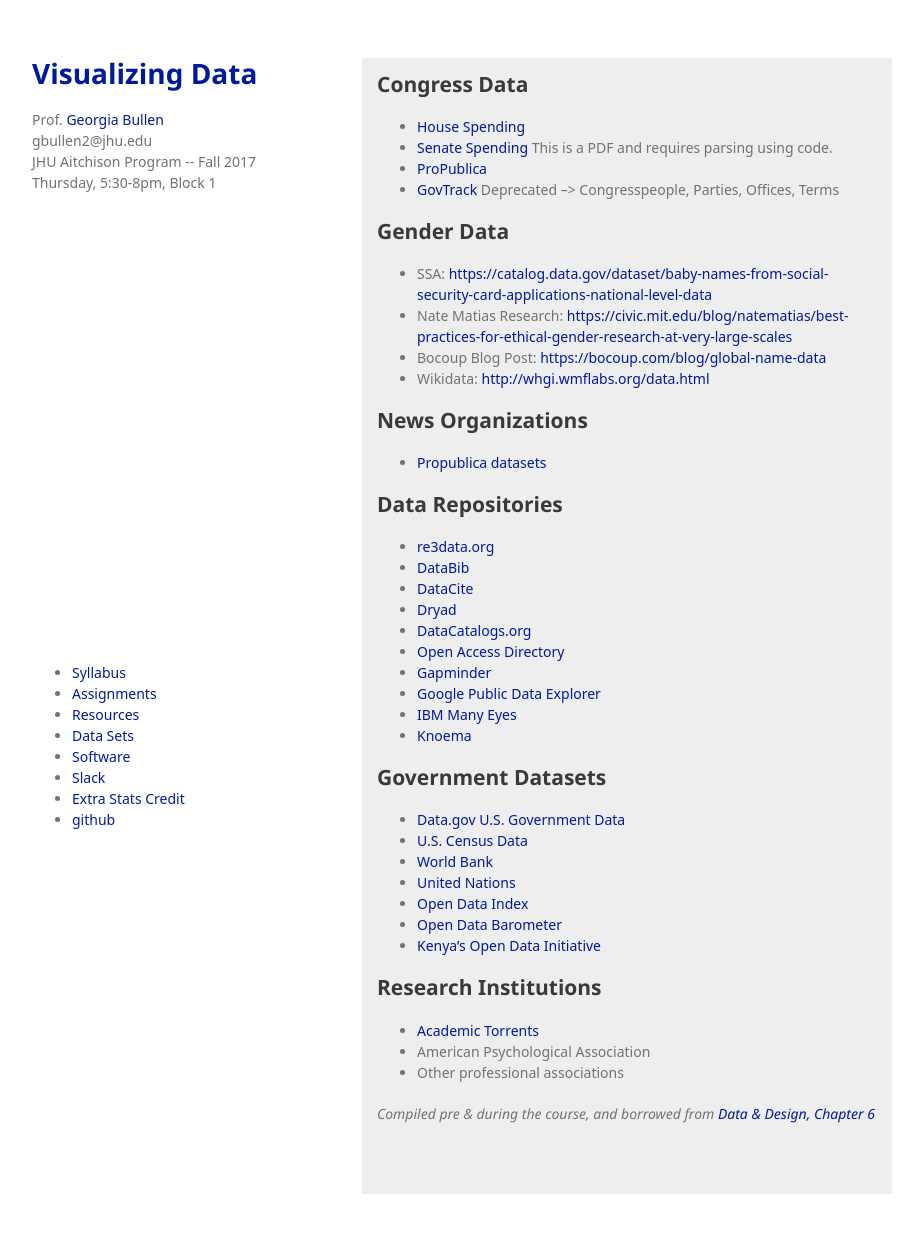
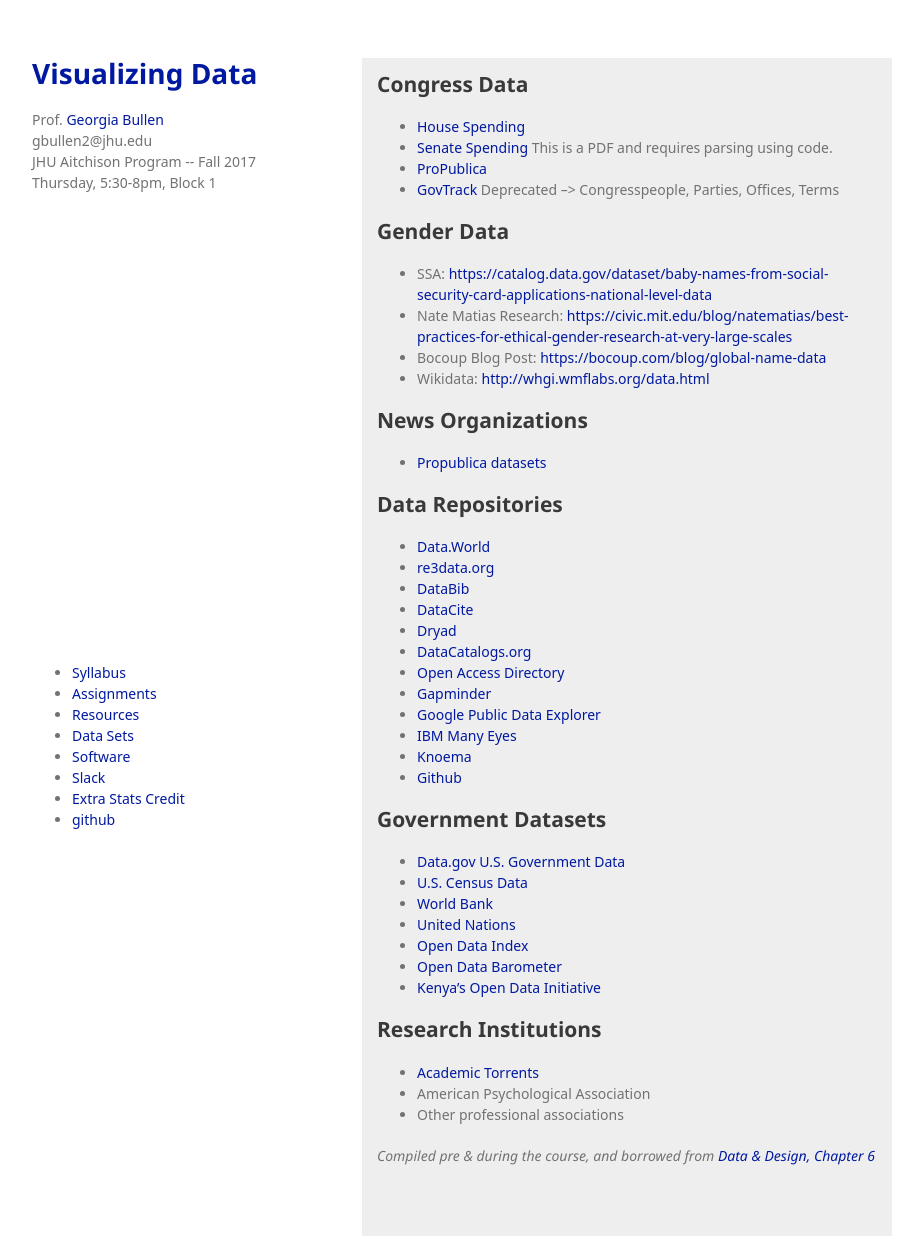
Before and after one commit to georgiamoon/jhu-dv-2017, a Jekyll site: the page built from data-sets.md, in a window 1280 px wide. Shown: the whole page, without its empty margins (178-1101 px from the left). Built offline with Jekyll 4.4.1, drawn with Linux system fonts in a browser that asks for light colours; some web fonts are replaced; our own code applies the rules of GitHub Pages for plain Markdown files; a script that is not in the unit is left out; before the commit the page ends 1194 px from its top, so only the background shows below that.

Commit message:
Update data-sets.md

```diff
--- a/data-sets.md
+++ b/data-sets.md
@@ -18,6 +18,7 @@
 
 ## Data Repositories
 
+- [Data.World](https://data.world/)
 - [re3data.org](http://www.re3data.org/)
 - [DataBib](http://databib.org/)
 - [DataCite](http://www.datacite.org/)
@@ -28,6 +29,7 @@
 - [Google Public Data Explorer](https://www.google.com/publicdata/directory)
 - [IBM Many Eyes](http://www.manyeyes.com/software/analytics/manyeyes/datasets)
 - [Knoema](http://knoema.com/atlas//)
+- [Github](http://github.com)
 
 ## Government Datasets
 
```
